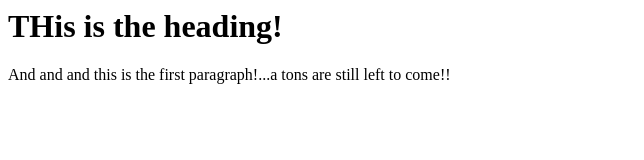
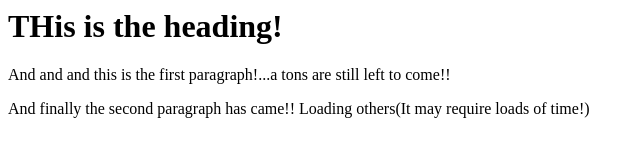
Before and after one commit to RaBiN11/git-test, a plain HTML site: page index.html in a window 1280 px wide. Shown: the whole page, without its empty margins (0-644 px from the left). Drawn offline with Linux system fonts and the light colour scheme.

Commit message:
Third Commit

```diff
--- a/index.html
+++ b/index.html
@@ -7,5 +7,6 @@
     <body>
     <h1> THis is the heading!</h1>
     <p> And and and this is the first paragraph!...a tons are still left to come!!</p>
+    <p> And finally the second paragraph has came!! Loading others(It may require loads of time!)</p>
     </body>
 </html>
```
